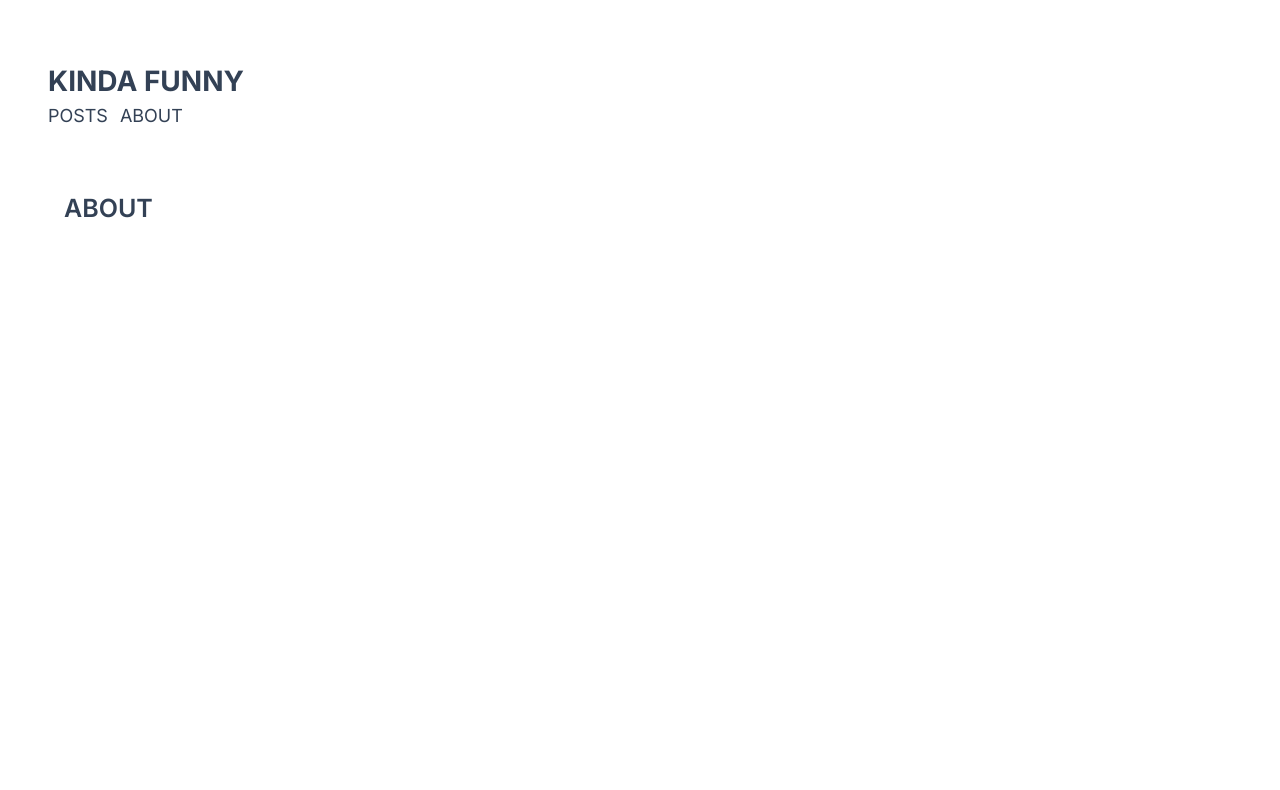
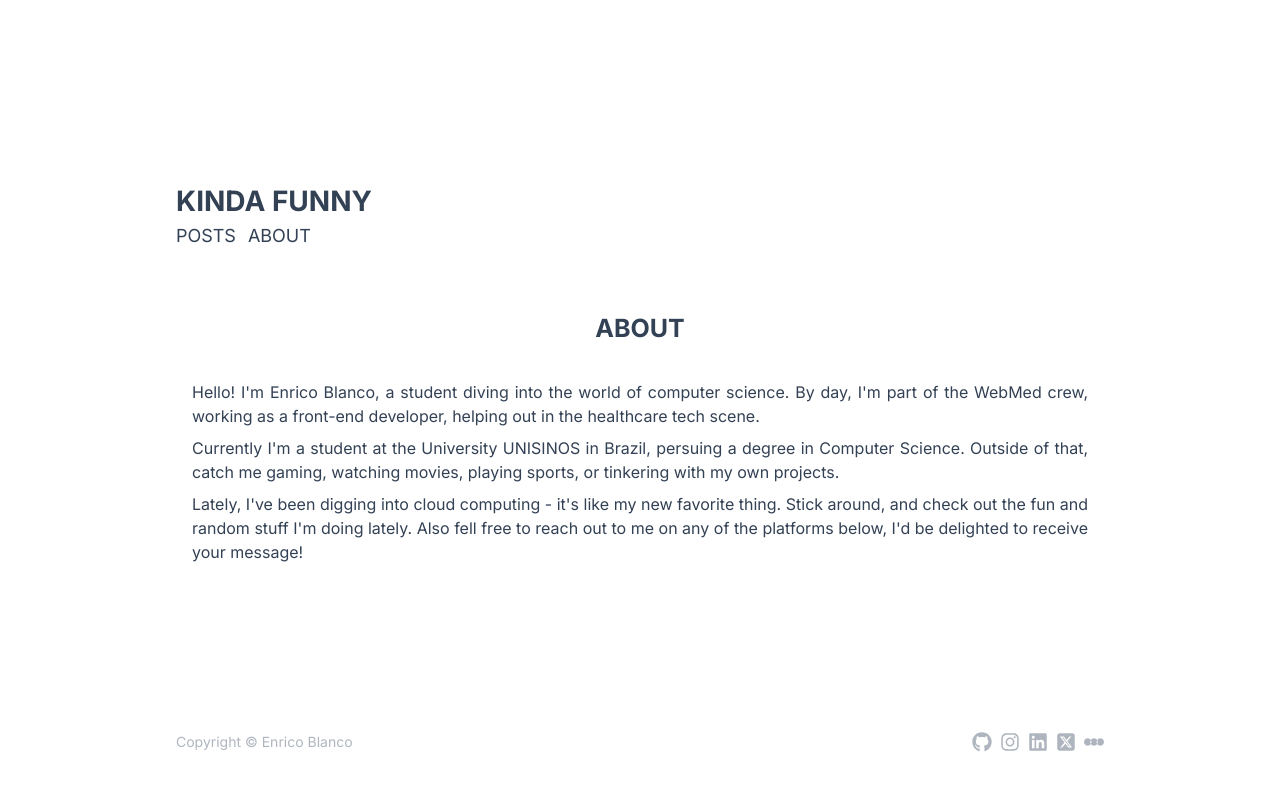
Before and after one commit to enricoblanco/enrico-blog, a Next.js app: page /about in a window 1280 px wide. Shown: the top 790 px of the page. Built offline with nearby package versions, Linux system fonts and the light colour scheme.

Commit message:
add pages style

```diff
--- a/package.json
+++ b/package.json
@@ -18,7 +18,8 @@
     "mongoose": "^8.0.4",
     "next": "14.0.4",
     "react": "^18",
-    "react-dom": "^18"
+    "react-dom": "^18",
+    "react-icons": "^5.0.1"
   },
   "devDependencies": {
     "@types/node": "^20",
--- a/src/app/about/page.tsx
+++ b/src/app/about/page.tsx
@@ -1,9 +1,6 @@
 import React from 'react'
+import { About } from '../components/About'
 
 export default function Posts() {
-  return (
-    <div>
-      <div className="text-[25px] font-semibold">ABOUT</div>
-    </div>
-  )
+  return <About />
 }
--- a/src/app/api/post/route.ts
+++ b/src/app/api/post/route.ts
@@ -18,6 +18,7 @@ export async function POST(req: Request) {
     })
     return NextResponse.json(newPost)
   } catch (e) {
+    console.error(e)
     return NextResponse.json({ error: 'Something went wrong' })
   }
 }
--- /dev/null
+++ b/src/app/components/About.tsx
@@ -0,0 +1,36 @@
+'use client'
+
+import React from 'react'
+
+export const About = () => {
+  return (
+    <div className="w-full">
+      <div className="flex justify-center">
+        <div className="flex flex-col gap-8">
+          <div className="text-[25px] flex justify-center font-bold">ABOUT</div>
+          <div className="text-justify flex flex-col gap-2">
+            <p>
+              Hello! I&apos;m Enrico Blanco, a student diving into the world of
+              computer science. By day, I&apos;m part of the WebMed crew,
+              working as a front-end developer, helping out in the healthcare
+              tech scene.
+            </p>
+            <p>
+              Currently I&apos;m a student at the University UNISINOS in Brazil,
+              persuing a degree in Computer Science. Outside of that, catch me
+              gaming, watching movies, playing sports, or tinkering with my own
+              projects.
+            </p>
+            <p>
+              Lately, I&apos;ve been digging into cloud computing - it&apos;s
+              like my new favorite thing. Stick around, and check out the fun
+              and random stuff I&apos;m doing lately. Also fell free to reach
+              out to me on any of the platforms below, I&apos;d be delighted to
+              receive your message!
+            </p>
+          </div>
+        </div>
+      </div>
+    </div>
+  )
+}
--- /dev/null
+++ b/src/app/components/Footer.tsx
@@ -0,0 +1,63 @@
+import Link from 'next/link'
+import { FaGithub, FaInstagram, FaLinkedin } from 'react-icons/fa'
+import { FaSquareXTwitter } from 'react-icons/fa6'
+import { SiLetterboxd } from 'react-icons/si'
+
+export const Footer = () => {
+  return (
+    <div className="w-full text-sm px-44 pb-12">
+      <div className="flex justify-between text-gray-400 opacity-80">
+        <div>Copyright © Enrico Blanco</div>
+        <ul className="flex flex-row gap-2 text-xl">
+          <li>
+            <Link
+              target="_blank"
+              className="hover:text-gray-800 transition-all"
+              href={'https://github.com/enricoblanco'}
+            >
+              <FaGithub />
+            </Link>
+          </li>
+          <li>
+            <Link
+              target="_blank"
+              className="hover:text-gray-800 transition-all"
+              href={'https://www.instagram.com/enricocity/'}
+            >
+              <FaInstagram />
+            </Link>
+          </li>
+          <li>
+            <Link
+              target="_blank"
+              className="hover:text-gray-800 transition-all"
+              href={
+                'https://www.linkedin.com/in/enrico-cidade-blanco-760517231/'
+              }
+            >
+              <FaLinkedin />
+            </Link>
+          </li>
+          <li>
+            <Link
+              target="_blank"
+              className="hover:text-gray-800 transition-all"
+              href={'https://twitter.com/enricocity'}
+            >
+              <FaSquareXTwitter />
+            </Link>
+          </li>
+          <li>
+            <Link
+              target="_blank"
+              className="hover:text-gray-800 transition-all"
+              href={'https://letterboxd.com/enricocity/'}
+            >
+              <SiLetterboxd />
+            </Link>
+          </li>
+        </ul>
+      </div>
+    </div>
+  )
+}
--- a/src/app/components/Navbar.tsx
+++ b/src/app/components/Navbar.tsx
@@ -1,10 +1,10 @@
 import Link from 'next/link'
 import React from 'react'
 
-const Navbar = () => {
+export const Navbar = () => {
   return (
     <div className="flex-col flex justify-center">
-      <div className="py-[60px] px-12">
+      <div className="pt-[180px] pb-[60px] px-44">
         <Link href={'/'} className="text-[28px] font-bold">
           KINDA FUNNY
         </Link>
@@ -32,5 +32,3 @@ const Navbar = () => {
     </div>
   )
 }
-
-export default Navbar
--- a/src/app/components/Post/Post.tsx
+++ b/src/app/components/Post/Post.tsx
@@ -33,9 +33,15 @@ export const Post = () => {
   const [post, setPost] = useState<PostInterface>()
 
   return (
-    <div className="flex flex-col justify-center w-full bg-red-500">
-      <div className="text-[25px] font-bold">{post?.title}</div>
-      <div>{post?.content}</div>
+    <div className="w-full">
+      <div className="flex justify-center">
+        <div className="flex flex-col gap-8">
+          <div className="text-[25px] flex justify-center font-bold">
+            {post?.title}
+          </div>
+          <div className="text-justify">{post?.content}</div>
+        </div>
+      </div>
     </div>
   )
 }
--- a/src/app/layout.tsx
+++ b/src/app/layout.tsx
@@ -2,7 +2,8 @@ import React from 'react'
 import type { Metadata } from 'next'
 import { Inter } from 'next/font/google'
 import './globals.css'
-import Navbar from './components/Navbar'
+import { Navbar } from './components/Navbar'
+import { Footer } from './components/Footer'
 
 const inter = Inter({ subsets: ['latin'] })
 
@@ -21,8 +22,8 @@ export default function RootLayout({
       <body className={`${inter.className} text-slate-700`}>
         <div className="flex flex-col min-h-screen">
           <Navbar />
-          <main className="flex-grow px-16">{children}</main>
-          {/* <Footer /> */}
+          <main className="flex-grow px-48">{children}</main>
+          <Footer />
         </div>
       </body>
     </html>
--- a/src/app/page.tsx
+++ b/src/app/page.tsx
@@ -1,5 +1,13 @@
 'use client'
 
 export default function Home() {
-  return <main className="">OK</main>
+  return (
+    <main className="">
+      <p>Welcome to my kingdom.</p>
+      <p>
+        Here you are going to see some funny and interesting things that I want
+        share with you.
+      </p>
+    </main>
+  )
 }
```
Also changed, not shown: 1 other file (tests, documents, lock files or other folders).
